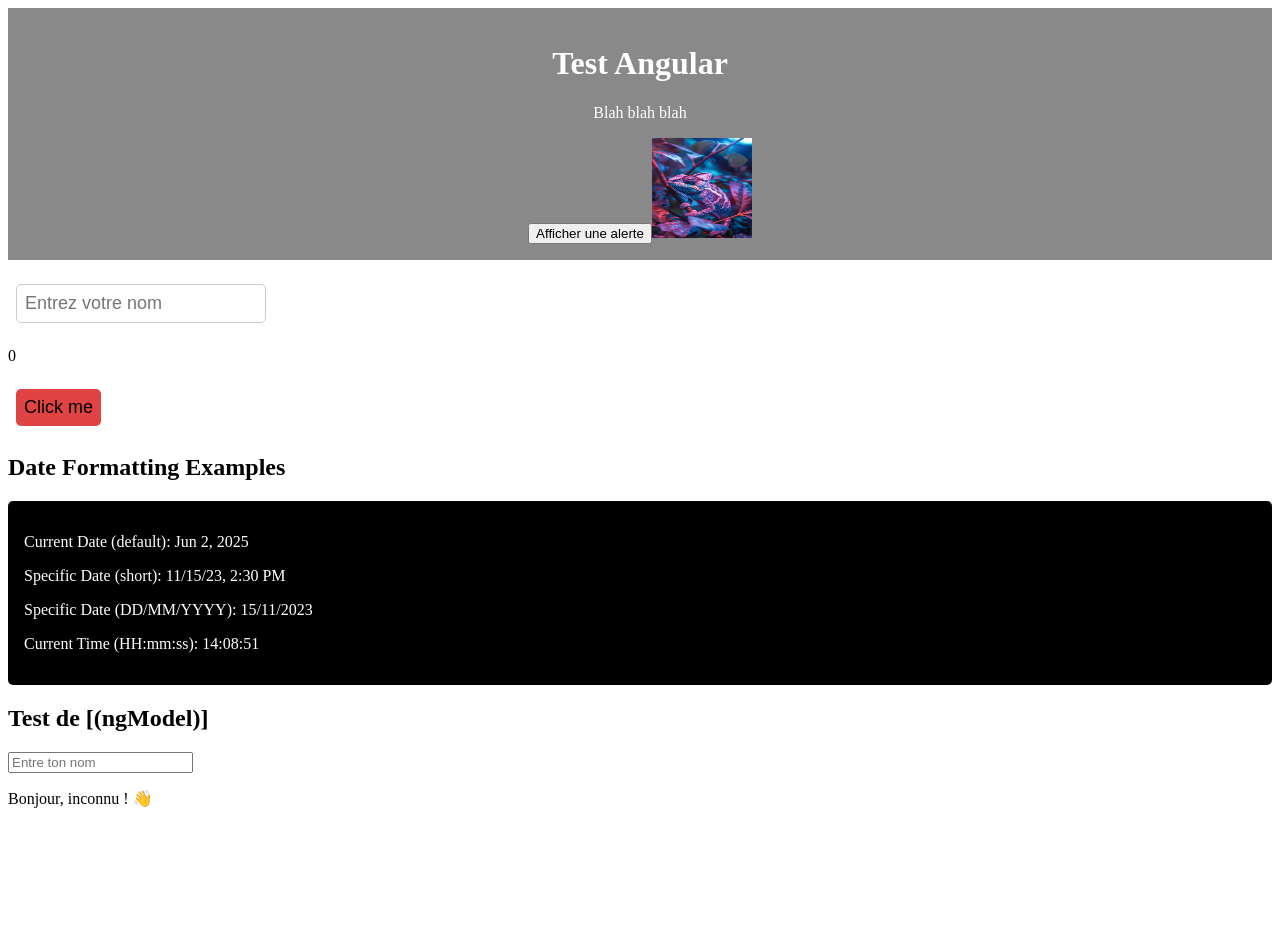
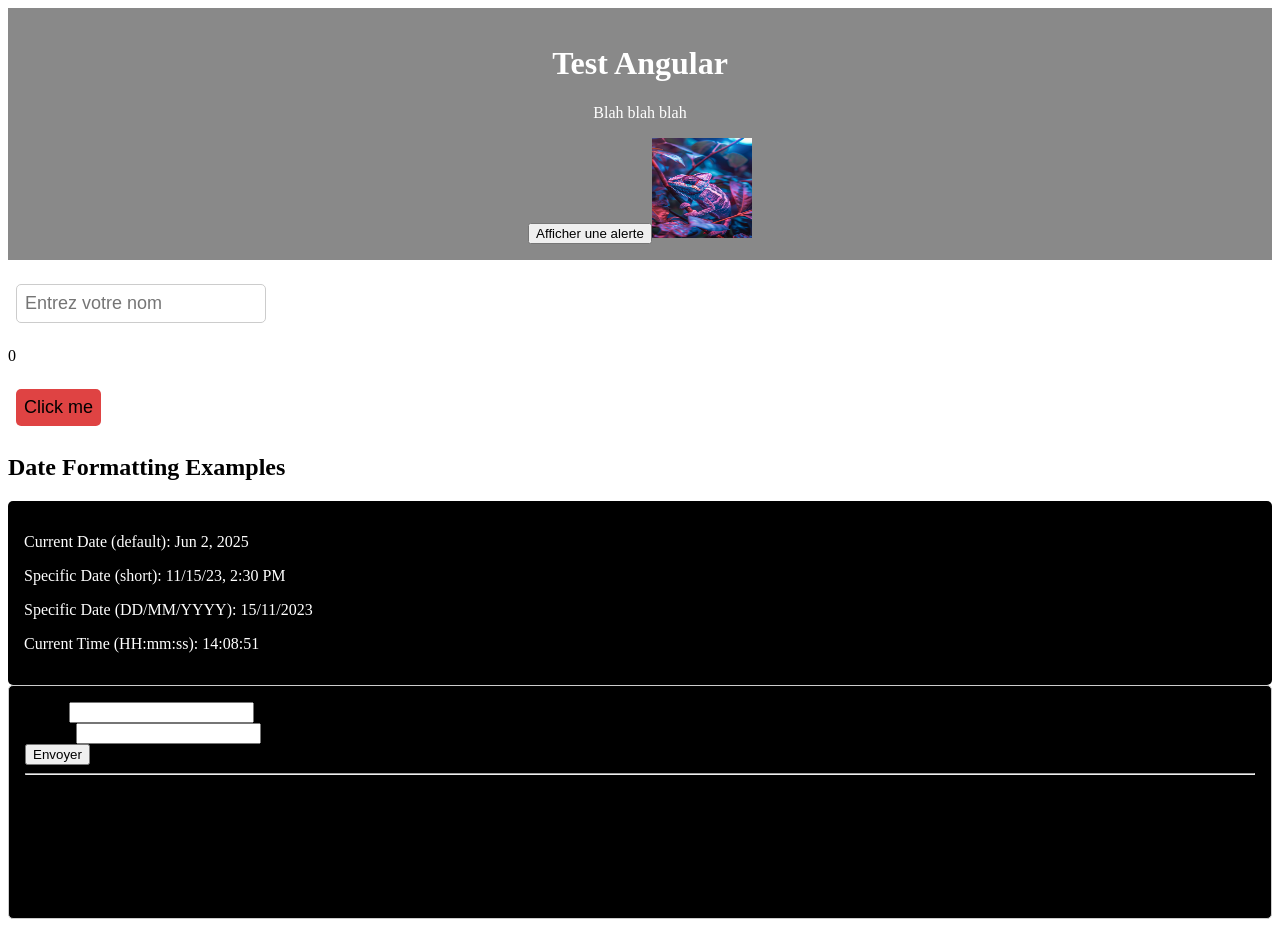
Before and after one commit to LucasAliasElvennope/Test-Angular, an Angular app: page / in a window 1280 px wide. Before the commit the page ends 824 px from the top, so only its background shows below. Built offline with nearby package versions, Linux system fonts and the light colour scheme.

Commit message:
feat : adding some css and the ngsubmit

```diff
--- a/src/app/formulaire/formulaire.html
+++ b/src/app/formulaire/formulaire.html
@@ -1,3 +1,21 @@
-<h2>Test de [(ngModel)]</h2>
-    <input [(ngModel)]="nom" placeholder="Entre ton nom" />
-    <p>Bonjour, {{ nom || 'inconnu' }} ! 👋</p>
+<section id="formulaire">
+<form (ngSubmit)="envoyerFormulaire()">
+    <label>
+      Nom :
+      <input [(ngModel)]="nom" name="nom" required />
+    </label>
+    <br />
+    <label>
+      Email :
+      <input [(ngModel)]="email" name="email" required />
+    </label>
+    <br />
+    <button type="submit">Envoyer</button>
+  </form>
+
+  <hr />
+
+  <h3>Aperçu en direct :</h3>
+  <p><strong>Nom :</strong> {{ nom }}</p>
+  <p><strong>Email :</strong> {{ email }}</p>
+</section>
--- a/src/app/formulaire/formulaire.scss
+++ b/src/app/formulaire/formulaire.scss
@@ -0,0 +1,6 @@
+#formulaire {
+    background-color: #000000;
+    padding: 1rem;
+    border-radius: 5px;
+    border: 1px solid #ccc;
+}
--- a/src/app/formulaire/formulaire.ts
+++ b/src/app/formulaire/formulaire.ts
@@ -9,4 +9,11 @@ import { FormsModule } from '@angular/forms';
 })
 export class Formulaire {
   nom = '';
+  email = '';
+
+  envoyerFormulaire() {
+    console.log('✅ Formulaire envoyé !');
+    console.log('Nom :', this.nom);
+    console.log('Email :', this.email);
+  }
 }
```
